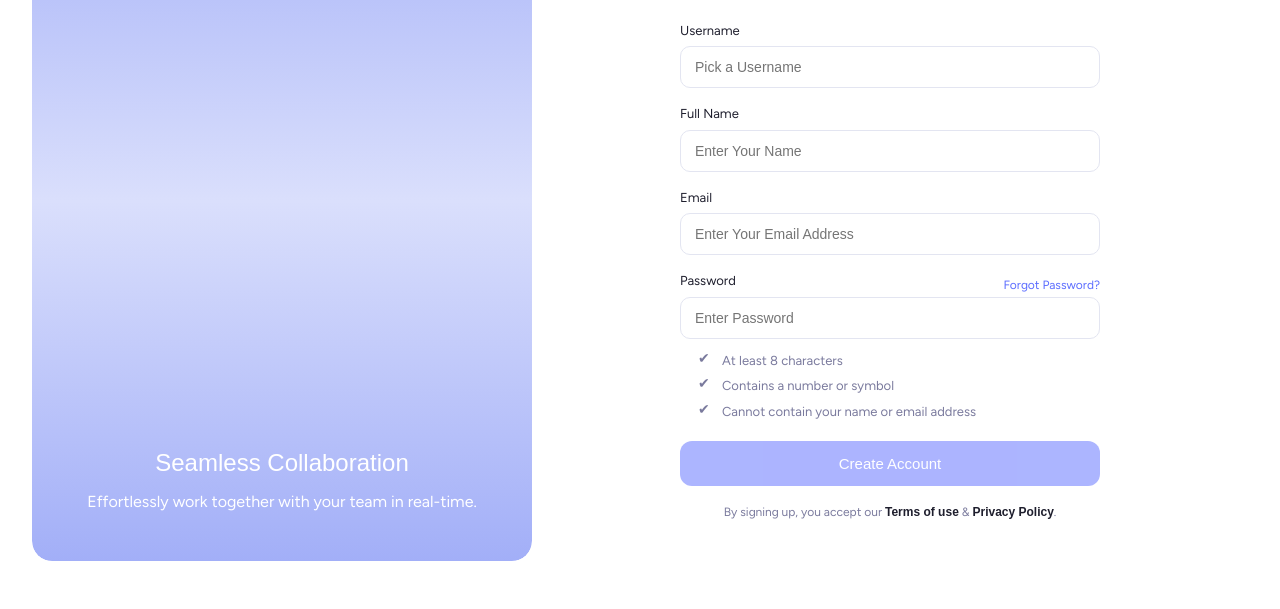
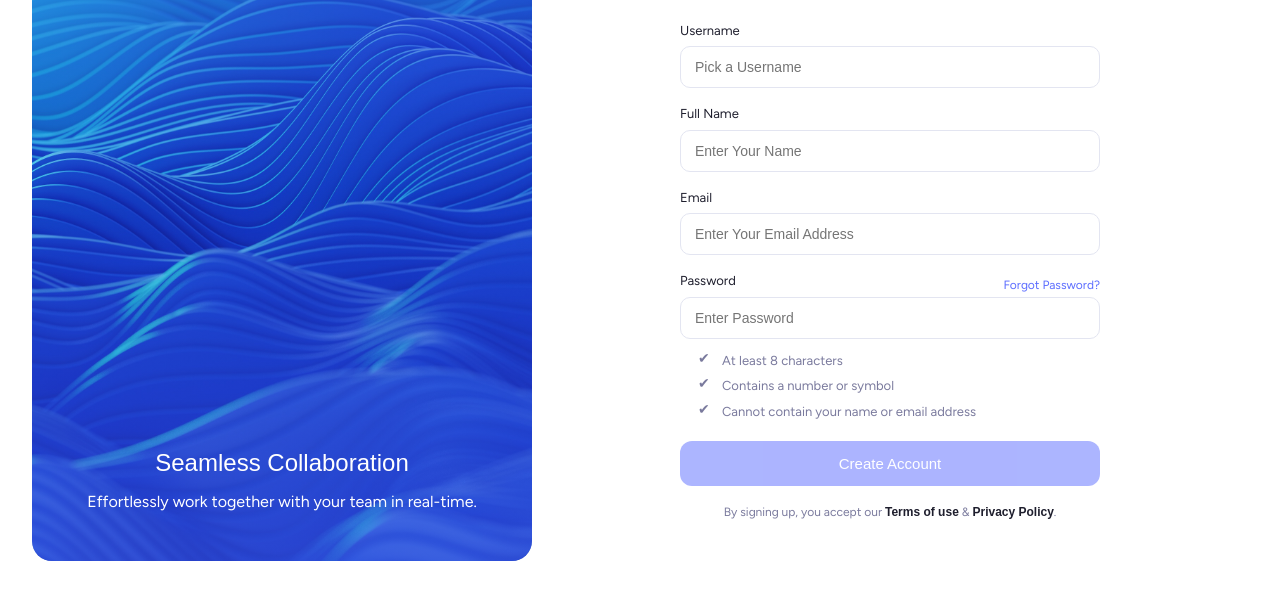
Before and after one commit to sarehmolavi/user-registration-form, a plain HTML site: page index.html in a window 1280 px wide. Shown: the part 191-800 px from the top of the page. Drawn offline with Linux system fonts and the light colour scheme; a web font is replaced by a local one.

Commit message:
Fix CSS layout issue

```diff
--- a/css/styles.css
+++ b/css/styles.css
@@ -71,7 +71,7 @@ p,input,button{
     /*top: 32px;*/
     /*left: 32px;*/
     border-radius: 20px;
-    background-image: url("../assets/bg.jpg.jpg");
+    background-image: url("../assets/bg.jpg");
     background-size: cover;
     background-position: center;
     padding: 48px;
```
